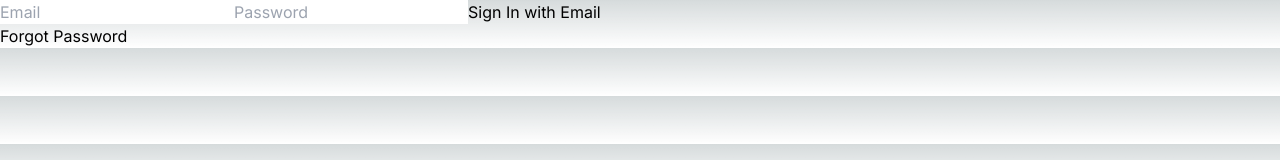
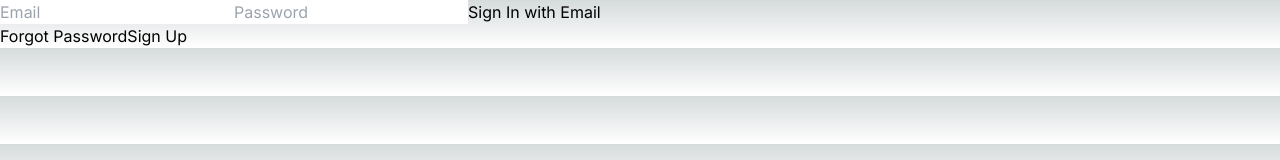
Before and after one commit to afern140/Diamond-Valley-Cattery-Website, a Next.js app: page /login in a window 1280 px wide. Shown: the top 160 px of the page. Built offline with nearby package versions, Linux system fonts and the light colour scheme; no server answers.

Commit message:
Added link to signup page
Added link to signup page

```diff
--- a/app/login/page.js
+++ b/app/login/page.js
@@ -3,6 +3,7 @@ import { useState } from "react";
 import { useUserAuth } from "../_utils/auth-context";
 import { auth } from "../_utils/firebase";
 import { signInWithEmailAndPassword } from "firebase/auth";
+import Link from "next/link";
 
 
 export default function Page() {
@@ -35,6 +36,7 @@ function handleEmailPasswordSignIn(e){
                 <button type="submit">Sign In with Email</button>
             </form>
             <button onClick={() => auth.sendPasswordResetEmail(email)}>Forgot Password</button>
+            <Link href='login/signup'>Sign Up</Link>
         </div>
         }
         {user && (
```
